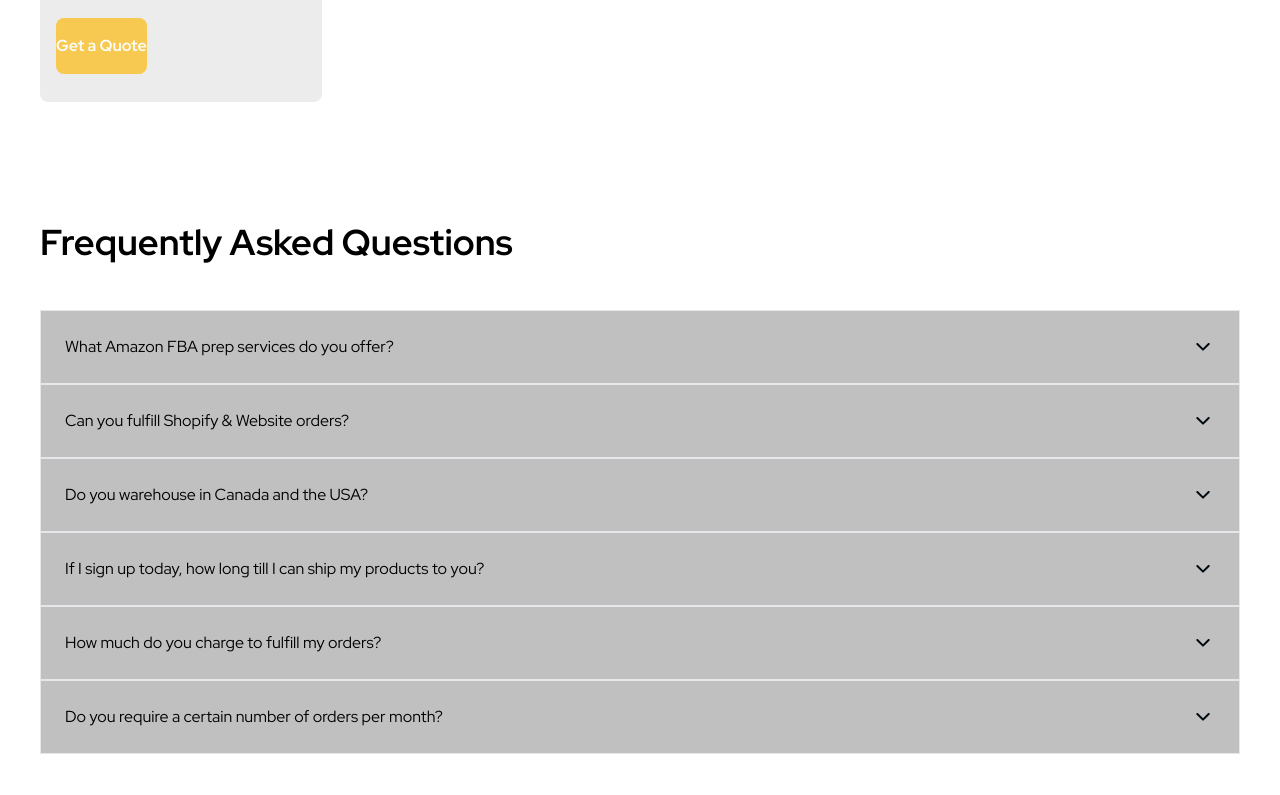
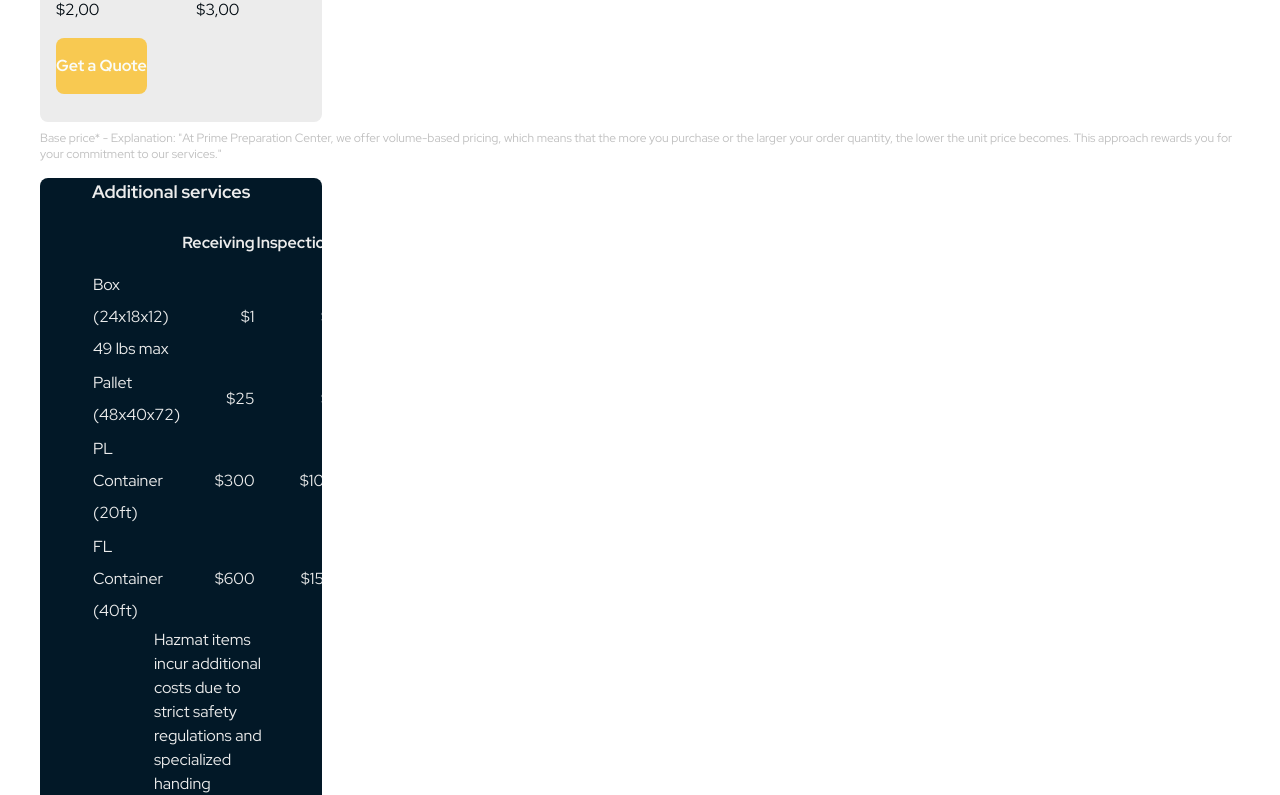
Before and after one commit to korvan17/nevadaFrontend, a Next.js app: page / in a window 1280 px wide. Shown: the part 2745-3540 px from the top of the page. Built offline with nearby package versions, Linux system fonts and the light colour scheme.

Commit message:
raw aditional servisec

```diff
--- a/src/components/Pricing/Pricing.jsx
+++ b/src/components/Pricing/Pricing.jsx
@@ -153,7 +153,7 @@ export default function Pricing() {
 						</SwiperSlide>
 					</Swiper>
 				</div>
-				<ul className="hidden sm:hidden md:flex lg:flex flex-wrap">
+				<ul className="hidden sm:hidden md:flex gap-y-5 lg:flex flex-wrap mb-2">
 					<li className="w-full h-[316px] sm:w-full md:w-[282px] lg:w-[282px] mb-4 sm:mb-4 md:mb-0 py-4 pl-4 pr-9 rounded-lg bg-darkBlue text-captionalWhite overflow-x-auto md:mr-[20px] lg:mb-0 lg:mr-[24px]">
 						<h3 className="mt-[8px] mb-[12px] text-lg font-bold">
 							FBA, FBW, Private Label
@@ -263,6 +263,150 @@ export default function Pricing() {
 						<Buttons>Get a Quote</Buttons>
 					</li>
 				</ul>
+				<p className="sm:mb-4 text-xs text-captionalGreyLight lg:w-[741px] lg:text-base">
+					Base price* - Explanation: "At Prime Preparation Center, we
+					offer volume-based pricing, which means that the more you
+					purchase or the larger your order quantity, the lower the
+					unit price becomes. This approach rewards you for your
+					commitment to our services."
+				</p>
+				<div className="w-full h-[516px] sm:w-full md:w-[282px] h-[770px] lg:w-[1200px] h-[520px] mb-4 sm:mb-4 md:mb-0 rounded-lg bg-darkBlue text-captionalWhite overflow-x-auto md:mr-[20px] lg:mb-0 lg:mr-[24px] lg:py-[32px] px-[52px]">
+					<h3 className="mb-[12px] text-lg font-bold">
+						Additional services
+					</h3>
+
+					<table class="table-auto lg:w-[100%] lg:mb-[32px]">
+						<thead className="text-right">
+							<tr>
+								<th></th>
+								<th>Receiving</th>
+								<th>Inspection</th>
+								<th>Forwarding</th>
+								<th>Storage</th>
+								<th>Utilization</th>
+								<th>Removals</th>
+								<th>Pictures 3pcs</th>
+							</tr>
+						</thead>
+						<tbody className="text-right leading-[200%]">
+							<tr>
+								<td className="text-left">
+									Box (24x18x12) 49 lbs max
+								</td>
+								<td>$1</td>
+								<td>$1</td>
+								<td>$5</td>
+								<td>$5</td>
+								<td>$2</td>
+								<td>$2</td>
+								<td>$1</td>
+							</tr>
+							<tr>
+								<td className="text-left">Pallet (48x40x72)</td>
+								<td>$25</td>
+								<td>$1</td>
+								<td>$25</td>
+								<td>$35</td>
+								<td>$20</td>
+								<td>$20</td>
+								<td>$1</td>
+							</tr>
+							<tr>
+								<td className="text-left">
+									PL Container (20ft)
+								</td>
+								<td>$300</td>
+								<td>$100</td>
+								<td>-</td>
+								<td>-</td>
+								<td>-</td>
+								<td>-</td>
+								<td>-</td>
+							</tr>
+							<tr>
+								<td className="text-left">
+									FL Container (40ft)
+								</td>
+								<td>$600</td>
+								<td>$150</td>
+								<td>-</td>
+								<td>-</td>
+								<td>-</td>
+								<td>-</td>
+								<td>-</td>
+							</tr>
+						</tbody>
+					</table>
+
+					<div className="lg: flex justify-between items-center">
+						<p className="">HazMat, Fragile, Oversize</p>
+						<p className="lg: w-[866px] text-base">
+							Hazmat items incur additional costs due to strict
+							safety regulations and specialized handing
+							requirements. Fragile items come with extra fees to
+							ensure meticulous handling and the use of protective
+							materials to prevent damage during transit.
+							Oversized items result in higher charges because
+							they demand more space and specialized equipment for
+							secure transportation and storage
+						</p>
+					</div>
+					<h3 className="mt-[8px] mb-[12px] text-lg font-bold">
+						Packing services
+					</h3>
+					<ul className="lg:flex justify-between">
+						<li className="lg:w-[202px]">
+							<table className="lg:w-[100%]">
+								<tr>
+									<td>Bubble bag/wrap</td>
+									<td>$0,35</td>
+								</tr>
+								<tr>
+									<td>Polybag</td>
+									<td>$0,30</td>
+								</tr>
+							</table>
+						</li>
+						<li className="lg:w-[136px]">
+							<table className="lg:w-[100%] ">
+								<tr>
+									<td className="text-left">Palletizing</td>
+									<td className="text-right">$25</td>
+								</tr>
+								<tr>
+									<td className="text-left">Box 10x8x6</td>
+									<td className="text-right">$1</td>
+								</tr>
+							</table>
+						</li>
+						<li className="lg:w-[138px]">
+							<table className="lg:w-[100%]">
+								<tr>
+									<td className="text-left">Box 10x10x10</td>
+									<td className="text-right">$2</td>
+								</tr>
+								<tr>
+									<td className="text-left">Box 24x14x6</td>
+									<td className="text-right">$3</td>
+								</tr>
+							</table>
+						</li>
+						<li className="lg:w-[218px]">
+							<table className="lg:w-[100%]">
+								<tr>
+									<td className="text-left">Box 24x18x12</td>
+									<td className="text-right">$4</td>
+								</tr>
+								<tr>
+									<td className="text-left">
+										Additional (min 1 hour)
+									</td>
+									<td className="text-right">$40</td>
+								</tr>
+							</table>
+						</li>
+					</ul>
+				</div>
 			</div>
 		</section>
 	);
```
